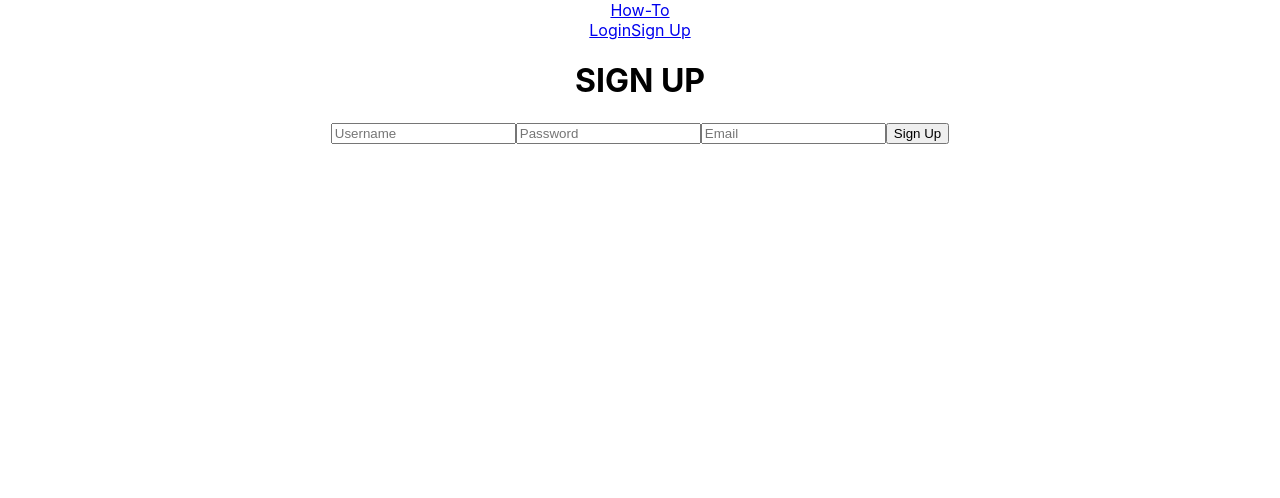
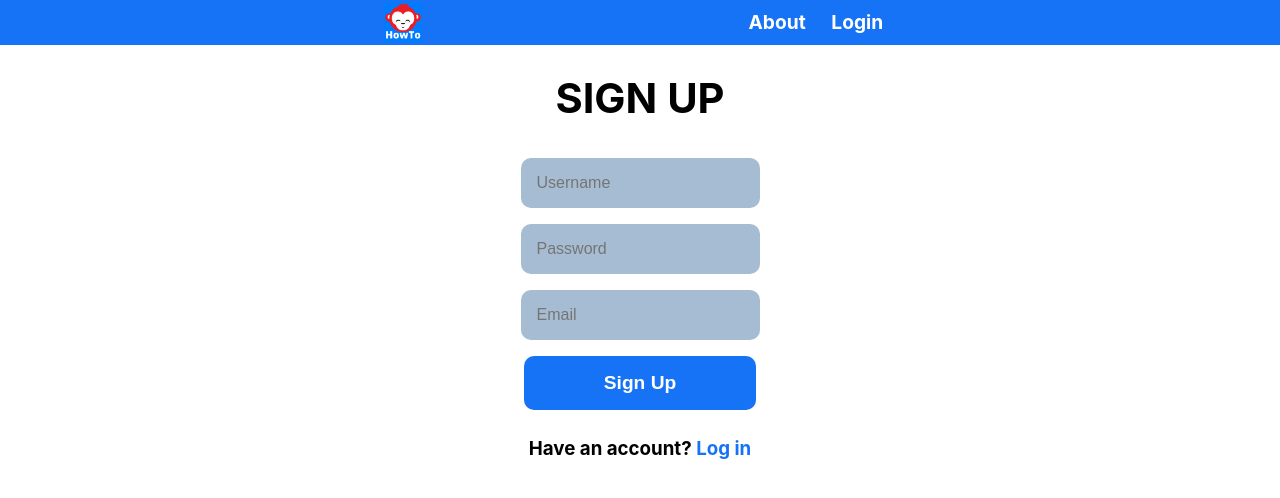
Before and after one commit to jonush/front-end, a React (Create React App) app in the folder how-to/: page /signup in a window 1280 px wide. Shown: the top 498 px of the page. Built offline with nearby package versions, Linux system fonts and the light colour scheme.

Commit message:
added styling, setup store, actions, and reducers

```diff
--- a/how-to/src/App.css
+++ b/how-to/src/App.css
@@ -1,38 +1,195 @@
-.App {
-  text-align: center;
+nav {
+  display: flex;
+  justify-content: center;
+  background-color: #1773f6;
+  align-items: center;
 }
 
-.App-logo {
-  height: 40vmin;
-  pointer-events: none;
+.home-link {
+  width: 20%;
 }
 
-@media (prefers-reduced-motion: no-preference) {
-  .App-logo {
-    animation: App-logo-spin infinite 20s linear;
-  }
+.logo {
+  display: flex;
+  justify-content: center;
+  align-items: center;
+  width: 15%;
+  padding: .2rem 0;
 }
 
-.App-header {
-  background-color: #282c34;
-  min-height: 100vh;
+.nav-links {
+  display: flex;
+  justify-content: flex-end;
+  align-items: center;
+  width: 20%;
+}
+
+.nav-links a {
+  text-decoration: none;
+  color: white;
+  margin: 0 5%;
+  font-weight: bold;
+  font-size: 1.2rem;
+}
+
+.welcome {
   display: flex;
   flex-direction: column;
+  justify-content: center;
   align-items: center;
-  justify-content: center;
-  font-size: calc(10px + 2vmin);
-  color: white;
 }
 
-.App-link {
-  color: #61dafb;
+.welcome-buttons {
+  border-radius: 10px;
+  text-decoration: none;
+  border: none;
+  display: flex;
+  justify-content: center;
+  align-items: center;
 }
 
-@keyframes App-logo-spin {
-  from {
-    transform: rotate(0deg);
-  }
-  to {
-    transform: rotate(360deg);
-  }
+.welcome-buttons button {
+  padding: 1rem;
+  border: none;
+  border-radius: 10px;
+  background-color: #1773f6;
+  color: white;
+  width: 8rem;
+  margin: 0 1rem;
+  font-size: 1.2rem;
+  font-weight: bold;
 }
+
+.welcome-buttons button:hover {
+  cursor: pointer;
+  background-color: #165cbf;
+}
+
+.login {
+  display: flex;
+  flex-direction: column;
+  justify-content: center;
+  align-items: center;
+}
+
+.login a {
+  text-decoration: none;
+  color: #1773f6;
+}
+
+.login a:hover{
+  text-decoration: underline;
+}
+
+.signup {
+  display: flex;
+  flex-direction: column;
+  justify-content: center;
+  align-items: center;
+}
+
+.signup a {
+  text-decoration: none;
+  color: #1773f6;
+}
+
+.signup a:hover{
+  text-decoration: underline;
+}
+
+form {
+  display: flex;
+  flex-direction: column;
+  justify-content: center;
+  align-items: center;
+}
+
+form h1 {
+  font-size: 2.6rem;
+}
+
+input {
+  padding: 1rem;
+  border: none;
+  border-radius: 10px;
+  margin: .5rem auto;
+  font-size: 1rem;
+  background: rgb(166, 188, 210);
+}
+
+textarea {
+  padding: .8rem;
+  border: none;
+  border-radius: 10px;
+  margin: .5rem auto;
+  font-size: 1rem;
+  background: rgb(166, 188, 210);
+}
+
+form button {
+  padding: 1rem;
+  border: none;
+  border-radius: 10px;
+  background-color: #1773f6;
+  color: white;
+  width: 14.5rem;
+  margin: 0.5rem 1rem;
+  font-size: 1.2rem;
+  font-weight: bold;
+}
+
+form button:hover {
+  cursor: pointer;
+  background-color: #165cbf;
+}
+
+.dashboard {
+ display: flex;
+ flex-direction: column-reverse;
+ justify-content: space-evenly;
+ align-items: center;
+ padding-top: 4rem;
+}
+
+.guidelist {
+  display: flex;
+  flex-direction: column;
+  justify-content: center;
+  align-items: center;
+  margin-top: 2rem;
+}
+
+.loading {
+  text-align: center;
+  color: #1773f6;
+}
+
+.preview {
+  border: 2px solid #1773f6;
+  border-radius: 10px;
+  padding: 1rem;
+  text-decoration: none;
+  color: black;
+  font-size: 1rem;
+}
+
+.preview img {
+  width: 400px;
+}
+
+.create {
+  padding: 1rem;
+  border: none;
+  border-radius: 10px;
+  background-color: #1773f6;
+  color: white;
+  width: 14.5rem;
+  margin: 0.5rem 1rem;
+  font-size: 1.2rem;
+  font-weight: bold;
+}
+
+.create:hover {
+  cursor: pointer;
+  background-color: #165cbf;
+}
--- a/how-to/src/actions/addGuide.js
+++ b/how-to/src/actions/addGuide.js
@@ -6,12 +6,12 @@ export const ADD_FAILURE = 'ADD_FAILURE';
 
 
 export const addGuide = guide => dispatch => {
-  dispatch({ type: ADD_START, payload: guide});
+  dispatch({ type: ADD_START });
   axiosWithAuth()
     .post('/guides', guide)
     .then(res => {
       console.log(res)
-      dispatch({ type: ADD_SUCCESS })
+      dispatch({ type: ADD_SUCCESS, payload: res.data})
     })
     .catch(err => {
       console.log(err)
--- a/how-to/src/actions/editGuide.js
+++ b/how-to/src/actions/editGuide.js
@@ -9,7 +9,7 @@ export const editGuide = (edit, id) => dispatch => {
   axiosWithAuth()
     .put(`/guides/${id}`, edit)
     .then(res => {
-      console.log(res)
+    console.log(res)
       dispatch({ type: EDIT_SUCCESS, payload: res.data})
     })
     .catch(err => {
--- a/how-to/src/components/Dashboard.jsx
+++ b/how-to/src/components/Dashboard.jsx
@@ -4,7 +4,7 @@ import NewGuide from './content/NewGuide';
 
 const Dashboard = () => {
   return (
-    <div>
+    <div className='dashboard'>
       <GuideList/>
       <NewGuide />
     </div>
--- a/how-to/src/components/Login.jsx
+++ b/how-to/src/components/Login.jsx
@@ -1,5 +1,5 @@
 import React, { useState } from 'react';
-import { useHistory } from 'react-router-dom';
+import { useHistory, Link } from 'react-router-dom';
 import axios from 'axios';
 
 const Login = () => {
@@ -20,7 +20,7 @@ const Login = () => {
   const handleSubmit = e => {
     e.preventDefault();
     axios
-      .post('/login', credentials)
+      .post('https://how-to-diy.herokuapp.com/api/auth/login', credentials)
       .then(res => {
         console.log('POST request for login', res);
         localStorage.setItem('token', res.data.payload);
@@ -38,7 +38,7 @@ const Login = () => {
   }
 
   return (
-    <div>
+    <div className='login'>
       <form onSubmit={handleSubmit}>
         <h1>LOGIN</h1>
 
@@ -65,6 +65,8 @@ const Login = () => {
 
         <button onSubmit={handleSubmit}>Log In</button>
       </form>
+
+      <h3>Don't have an account? Sign up <Link to='/signup'>here</Link></h3>
     </div>
   )
 }
--- a/how-to/src/components/Navbar.jsx
+++ b/how-to/src/components/Navbar.jsx
@@ -1,15 +1,18 @@
 import React from 'react';
 import { NavLink } from 'react-router-dom';
+import logo from '../HowTo.png';
 import '../App.css';
 
 const Navbar = () => {
   return (
     <nav>
-      <NavLink to='/'>How-To</NavLink>
+      <NavLink className='home-link' to='/'>
+        <img src={logo} className='logo' alt='logo'></img>
+      </NavLink>
 
-      <div>
+      <div className='nav-links'>
+        <NavLink to='/about'>About</NavLink>
         <NavLink to='/login'>Login</NavLink>
-        <NavLink to='/signup'>Sign Up</NavLink>
       </div>
     </nav>
   )
--- a/how-to/src/components/SignUp.jsx
+++ b/how-to/src/components/SignUp.jsx
@@ -1,5 +1,5 @@
 import React, { useState } from 'react';
-import { useHistory } from 'react-router-dom';
+import { useHistory, Link } from 'react-router-dom';
 import axios from 'axios';
 
 const SignUp = () => {
@@ -21,7 +21,7 @@ const SignUp = () => {
   const handleSubmit = e => {
     e.preventDefault();
     axios
-      .post('/register', user)
+      .post('https://how-to-diy.herokuapp.com/api/auth/register', user)
       .then(res => {
         console.log('POST request for signup', res);
         history.push('/login');
@@ -39,7 +39,7 @@ const SignUp = () => {
   }
 
   return (
-    <div>
+    <div className='signup'>
       <form onSubmit={handleSubmit}>
         <h1>SIGN UP</h1>
 
@@ -76,6 +76,8 @@ const SignUp = () => {
 
         <button onSubmit={handleSubmit}>Sign Up</button>
       </form>
+
+      <h3>Have an account? <Link to='/login'>Log in</Link></h3>
     </div>
   )
 }
--- a/how-to/src/components/Welcome.jsx
+++ b/how-to/src/components/Welcome.jsx
@@ -4,11 +4,14 @@ import '../App.css';
 
 const Welcome = () => {
   return (
-    <div>
+    <div className='welcome'>
       <h1>Welcome to How-To</h1>
       <h2>Learn a new skill today.</h2>
-      <Link to='/login'><button>Log In</button></Link>
-      <Link to='/signup'><button>Sign Up</button></Link>
+
+      <div className='welcome-buttons'>
+        <Link to='/login'><button>Log In</button></Link>
+        <Link to='/signup'><button style={{background: '#db332a'}}>Sign Up</button></Link>
+      </div>
     </div>
   )
 }
--- a/how-to/src/components/content/Guide.jsx
+++ b/how-to/src/components/content/Guide.jsx
@@ -14,6 +14,7 @@ const Guide = props => {
 
   useEffect(() => {
     setEdit(props.getGuide(id));
+    console.log('Editing this guide:', edit);
   }, [id])
 
   // REVISE CONDITION FOR SETTING ACCESS
@@ -48,6 +49,7 @@ const Guide = props => {
     </div>) :
     (<div>
       <form onSubmit={submitEdit}>
+        <h1>EDIT GUIDE</h1>
         <label>
           <input
             type='text'
--- a/how-to/src/components/content/GuideList.jsx
+++ b/how-to/src/components/content/GuideList.jsx
@@ -9,13 +9,14 @@ const GuideList = props => {
   }, [])
 
   return (
-    <div>
-      {props.isFetching && <h2>Loading How-To Guides...</h2>}
+    <div className='guidelist'>
+      <h1>How-To Guides</h1>
+      {props.isFetching && <h2 className='loading'>Loading How-To Guides...</h2>}
 
       { props.guides &&
         props.guides.map((guide, index) => (
           <Link to={`/guides/${guide.id}`} key={index}>
-            <div>
+            <div className='preview'>
               <img src={guide.img} alt='how-to cover'></img>
               <h1>{guide.title}</h1>
             </div>
--- a/how-to/src/components/content/NewGuide.jsx
+++ b/how-to/src/components/content/NewGuide.jsx
@@ -30,10 +30,11 @@ const NewGuide = props => {
 
   return(
     !creating ?
-    (<button onClick={toggleCreating}>Create a How-To Guide</button>) :
+    (<button className='create' onClick={toggleCreating}>Create a How-To</button>) :
     (<div>
       {props.isAdding && <h2>Creating your guide...</h2>}
       <form onSubmit={createGuide}>
+        <h1>NEW GUIDE</h1>
         <label>
           <input
             type='text'
@@ -45,7 +46,7 @@ const NewGuide = props => {
         </label>
 
         <label>
-          <input
+          <textarea
             type='text'
             name='description'
             value={newGuide.description}
@@ -55,6 +56,7 @@ const NewGuide = props => {
         </label>
 
         <button type='submit'>Create How-To</button>
+        <button onClick={toggleCreating}>Cancel</button>
       </form>
     </div>)
   )
--- a/how-to/src/utils/axiosWithAuth.js
+++ b/how-to/src/utils/axiosWithAuth.js
@@ -7,6 +7,6 @@ export const axiosWithAuth = () => {
     headers: {
       Authorization: token
     },
-    //baseURL: 'server goes here'
+    baseURL: 'https://how-to-diy.herokuapp.com/'
   })
 }
```
Also changed, not shown: how-to/src/HowTo.png (added).
